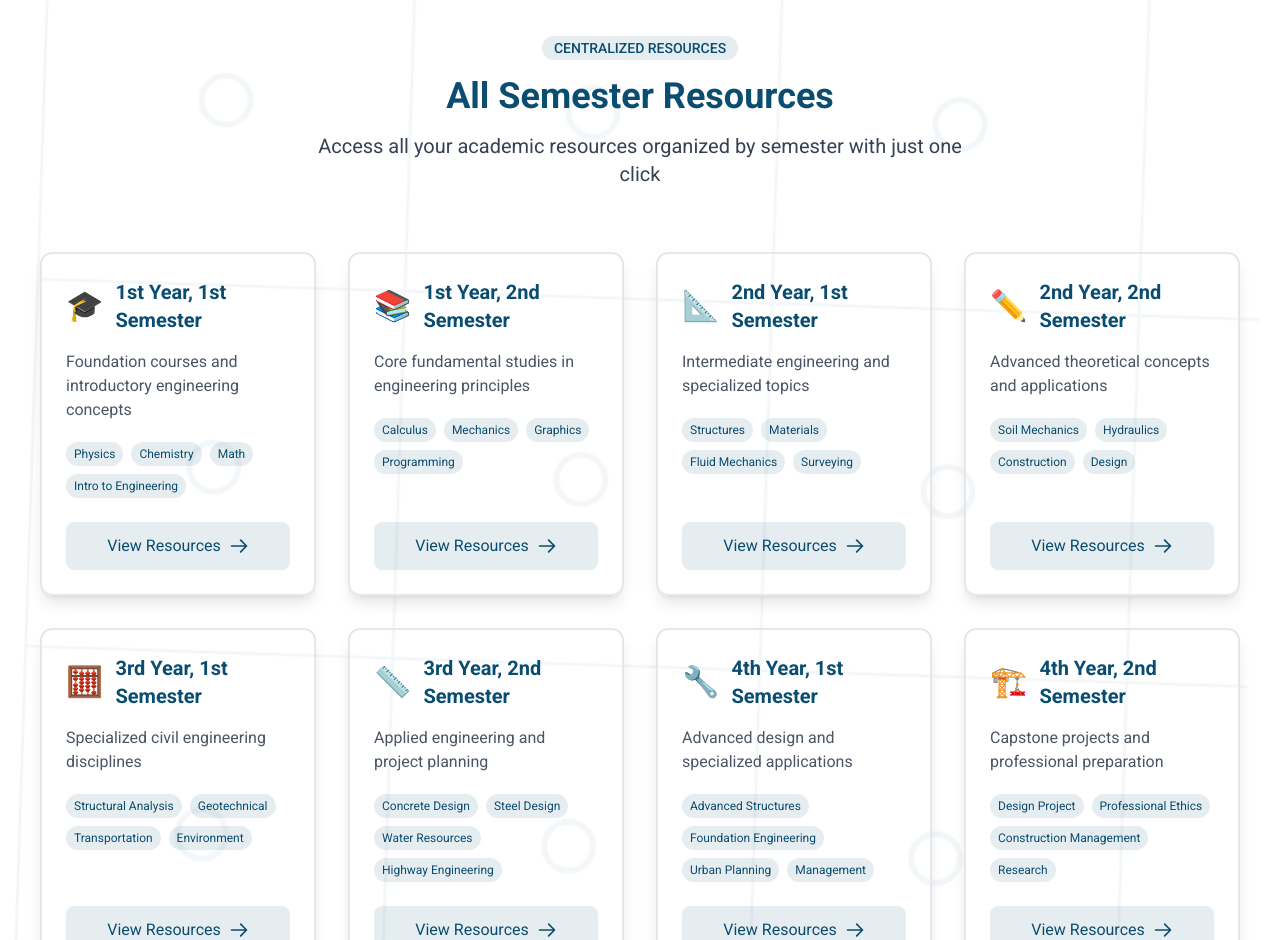
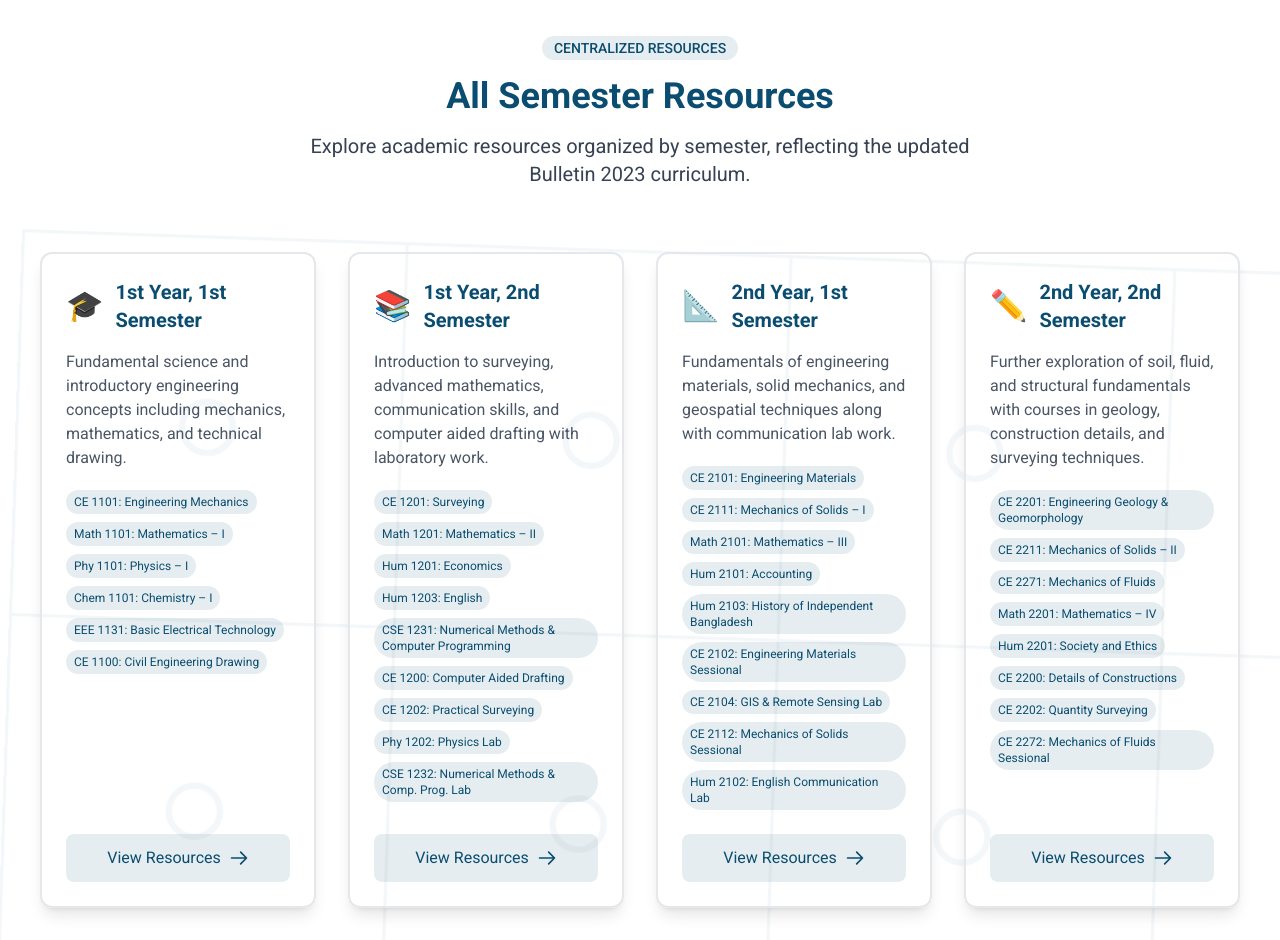
Before and after one commit to Xantonozar/LinkHUb, a Next.js app: page / in a window 1280 px wide. Shown: the part 860-1800 px from the top of the page. Built offline with nearby package versions, Linux system fonts and the light colour scheme.

Commit message:
Update SemesterGrid.jsx
Updated subject according aust curriculum

```diff
--- a/app/components/SemesterGrid.jsx
+++ b/app/components/SemesterGrid.jsx
@@ -3,62 +3,134 @@
 import { useState, useEffect } from 'react';
 import Link from 'next/link';
 
+// Updated semester data based on the Bulletin 2023 (July 2023) for the B.Sc. in Civil Engineering.
+// The subjects below are selected to represent core and mandatory courses for each semester.
 const semesters = [
   {
     id: '1-1',
     name: '1st Year, 1st Semester',
     icon: '🎓',
-    description: 'Foundation courses and introductory engineering concepts',
-    subjects: ['Physics', 'Chemistry', 'Math', 'Intro to Engineering']
+    description: 'Fundamental science and introductory engineering concepts including mechanics, mathematics, and technical drawing.',
+    subjects: [
+      'CE 1101: Engineering Mechanics',
+      'Math 1101: Mathematics – I',
+      'Phy 1101: Physics – I',
+      'Chem 1101: Chemistry – I',
+      'EEE 1131: Basic Electrical Technology',
+      'CE 1100: Civil Engineering Drawing'
+    ]
   },
   {
     id: '1-2',
     name: '1st Year, 2nd Semester',
     icon: '📚',
-    description: 'Core fundamental studies in engineering principles',
-    subjects: ['Calculus', 'Mechanics', 'Graphics', 'Programming']
+    description: 'Introduction to surveying, advanced mathematics, communication skills, and computer aided drafting with laboratory work.',
+    subjects: [
+      'CE 1201: Surveying',
+      'Math 1201: Mathematics – II',
+      'Hum 1201: Economics',
+      'Hum 1203: English',
+      'CSE 1231: Numerical Methods & Computer Programming',
+      'CE 1200: Computer Aided Drafting',
+      'CE 1202: Practical Surveying',
+      'Phy 1202: Physics Lab',
+      'CSE 1232: Numerical Methods & Comp. Prog. Lab'
+    ]
   },
   {
     id: '2-1',
     name: '2nd Year, 1st Semester',
     icon: '📐',
-    description: 'Intermediate engineering and specialized topics',
-    subjects: ['Structures', 'Materials', 'Fluid Mechanics', 'Surveying']
+    description: 'Fundamentals of engineering materials, solid mechanics, and geospatial techniques along with communication lab work.',
+    subjects: [
+      'CE 2101: Engineering Materials',
+      'CE 2111: Mechanics of Solids – I',
+      'Math 2101: Mathematics – III',
+      'Hum 2101: Accounting',
+      'Hum 2103: History of Independent Bangladesh',
+      'CE 2102: Engineering Materials Sessional',
+      'CE 2104: GIS & Remote Sensing Lab',
+      'CE 2112: Mechanics of Solids Sessional',
+      'Hum 2102: English Communication Lab'
+    ]
   },
   {
     id: '2-2',
     name: '2nd Year, 2nd Semester',
     icon: '✏️',
-    description: 'Advanced theoretical concepts and applications',
-    subjects: ['Soil Mechanics', 'Hydraulics', 'Construction', 'Design']
+    description: 'Further exploration of soil, fluid, and structural fundamentals with courses in geology, construction details, and surveying techniques.',
+    subjects: [
+      'CE 2201: Engineering Geology & Geomorphology',
+      'CE 2211: Mechanics of Solids – II',
+      'CE 2271: Mechanics of Fluids',
+      'Math 2201: Mathematics – IV',
+      'Hum 2201: Society and Ethics',
+      'CE 2200: Details of Constructions',
+      'CE 2202: Quantity Surveying',
+      'CE 2272: Mechanics of Fluids Sessional'
+    ]
   },
   {
     id: '3-1',
     name: '3rd Year, 1st Semester',
     icon: '🧮',
-    description: 'Specialized civil engineering disciplines',
-    subjects: ['Structural Analysis', 'Geotechnical', 'Transportation', 'Environment']
+    description: 'Introduction to structural design, environmental engineering, geotechnical principles, and hydrology through both theoretical and lab sessions.',
+    subjects: [
+      'CE 3111: Structural Analysis & Design – I',
+      'CE 3112: Structural Analysis Sessional – I',
+      'CE 3113: Design of Concrete Structures – I',
+      'CE 3131: Environmental Engineering – I',
+      'CE 3141: Geotechnical Engineering – I',
+      'CE 3171: Engineering Hydrology'
+    ]
   },
   {
     id: '3-2',
     name: '3rd Year, 2nd Semester',
     icon: '📏',
-    description: 'Applied engineering and project planning',
-    subjects: ['Concrete Design', 'Steel Design', 'Water Resources', 'Highway Engineering']
+    description: 'Advanced analysis and design with additional focus on concrete structures, transportation fundamentals, and open channel flow studies.',
+    subjects: [
+      'CE 3211: Structural Analysis & Design – II',
+      'CE 3213: Design of Concrete Structures – II',
+      'CE 3231: Environmental Engineering – II',
+      'CE 3251: Transportation Engineering – I',
+      'CE 3271: Open Channel Flow',
+      'CE 3212: Design of Concrete Structures Sessional',
+      'CE 3214: Computer Aided Analysis & Design of Structures',
+      'CE 3272: Open Channel Flow Sessional'
+    ]
   },
   {
     id: '4-1',
     name: '4th Year, 1st Semester',
     icon: '🔧',
-    description: 'Advanced design and specialized applications',
-    subjects: ['Advanced Structures', 'Foundation Engineering', 'Urban Planning', 'Management']
+    description: 'Capstone semester with thesis and project work, deepening of advanced structural, geotechnical, and transportation design skills, and professional practice.',
+    subjects: [
+      'CE 4000: Thesis',
+      'CE 4060: Capstone Project',
+      'CE 4103: Professional Practices & Communication Skills',
+      'CE 4111: Structural Analysis & Design – III',
+      'CE 4113: Pre-stressed Concrete',
+      'CE 4141: Geotechnical Engineering – II (Foundation Engineering)',
+      'CE 4151: Transportation Engineering – II',
+      'CE 4112: Design of Concrete Structures Sessional – II',
+      'CE 4152: Transportation Engineering Sessional – I'
+    ]
   },
   {
     id: '4-2',
     name: '4th Year, 2nd Semester',
     icon: '🏗️',
-    description: 'Capstone projects and professional preparation',
-    subjects: ['Design Project', 'Professional Ethics', 'Construction Management', 'Research']
+    description: 'Final integration semester emphasizing project planning, steel structure design, and interdisciplinary appreciation, with optional courses to refine specialized skills.',
+    subjects: [
+      'CE 4000: Thesis',
+      'CE 4060: Capstone Project',
+      'CE 4201: Project Planning & Construction Management',
+      'CE 4211: Design of Steel Structures',
+      'CE 4202: Architectural, Engineering & Planning Appreciation',
+      // Note: Additional division‐wise optional courses (e.g. environmental, geotechnical, transportation, water resources) are available.
+      'Optional: CE 4203/CE 4205 or Division‐wise electives'
+    ]
   },
 ];
 
@@ -108,9 +180,11 @@ export default function SemesterGrid() {
           <span className="bg-primary/10 text-primary dark:text-blue-400 text-sm font-medium py-1 px-3 rounded-full">
             CENTRALIZED RESOURCES
           </span>
-          <h2 className="text-4xl font-bold text-primary dark:text-blue-400 mt-4 mb-4">All Semester Resources</h2>
+          <h2 className="text-4xl font-bold text-primary dark:text-blue-400 mt-4 mb-4">
+            All Semester Resources
+          </h2>
           <p className="text-gray-700 dark:text-gray-300 text-xl max-w-2xl mx-auto">
-            Access all your academic resources organized by semester with just one click
+            Explore academic resources organized by semester, reflecting the updated Bulletin 2023 curriculum.
           </p>
         </div>
 
@@ -128,23 +202,21 @@ export default function SemesterGrid() {
               } rounded-xl overflow-hidden shadow-lg ${
                 animatedCards.includes(semester.id) ? 'opacity-100 translate-y-0' : 'opacity-0 translate-y-10'
               }`}
-              style={{
-                transition: `all 0.5s ease-out ${index * 0.1}s`
-              }}
+              style={{ transition: `all 0.5s ease-out ${index * 0.1}s` }}
             >
               <div className="p-6 flex flex-col h-full">
                 <div className="flex items-center mb-4">
                   <span className="text-3xl mr-3">{semester.icon}</span>
-                  <h3 className="text-xl font-bold text-primary dark:text-blue-400">{semester.name}</h3>
+                  <h3 className="text-xl font-bold text-primary dark:text-blue-400">
+                    {semester.name}
+                  </h3>
                 </div>
-
                 <p className="text-gray-600 dark:text-gray-300 mb-5">
                   {semester.description}
                 </p>
-
                 <div className="mb-6 flex-grow">
                   <div className="flex flex-wrap gap-2">
-                    {semester.subjects.map(subject => (
+                    {semester.subjects.map((subject) => (
                       <span
                         key={subject}
                         className="bg-primary/10 dark:bg-primary/20 text-primary dark:text-blue-400 text-xs py-1 px-2 rounded-full"
@@ -154,7 +226,6 @@ export default function SemesterGrid() {
                     ))}
                   </div>
                 </div>
-
                 <Link
                   href={`/semester/${semester.id}`}
                   className={`mt-auto py-3 px-6 rounded-lg flex items-center justify-center transition-all duration-300 ${
@@ -164,9 +235,15 @@ export default function SemesterGrid() {
                   }`}
                 >
                   <span>View Resources</span>
-                  <svg className={`ml-2 w-5 h-5 transition-transform ${
-                    hoveredCard === semester.id ? 'translate-x-1' : ''
-                  }`} fill="none" stroke="currentColor" viewBox="0 0 24 24" xmlns="http://www.w3.org/2000/svg">
+                  <svg
+                    className={`ml-2 w-5 h-5 transition-transform ${
+                      hoveredCard === semester.id ? 'translate-x-1' : ''
+                    }`}
+                    fill="none"
+                    stroke="currentColor"
+                    viewBox="0 0 24 24"
+                    xmlns="http://www.w3.org/2000/svg"
+                  >
                     <path strokeLinecap="round" strokeLinejoin="round" strokeWidth="2" d="M14 5l7 7m0 0l-7 7m7-7H3"></path>
                   </svg>
                 </Link>
```
